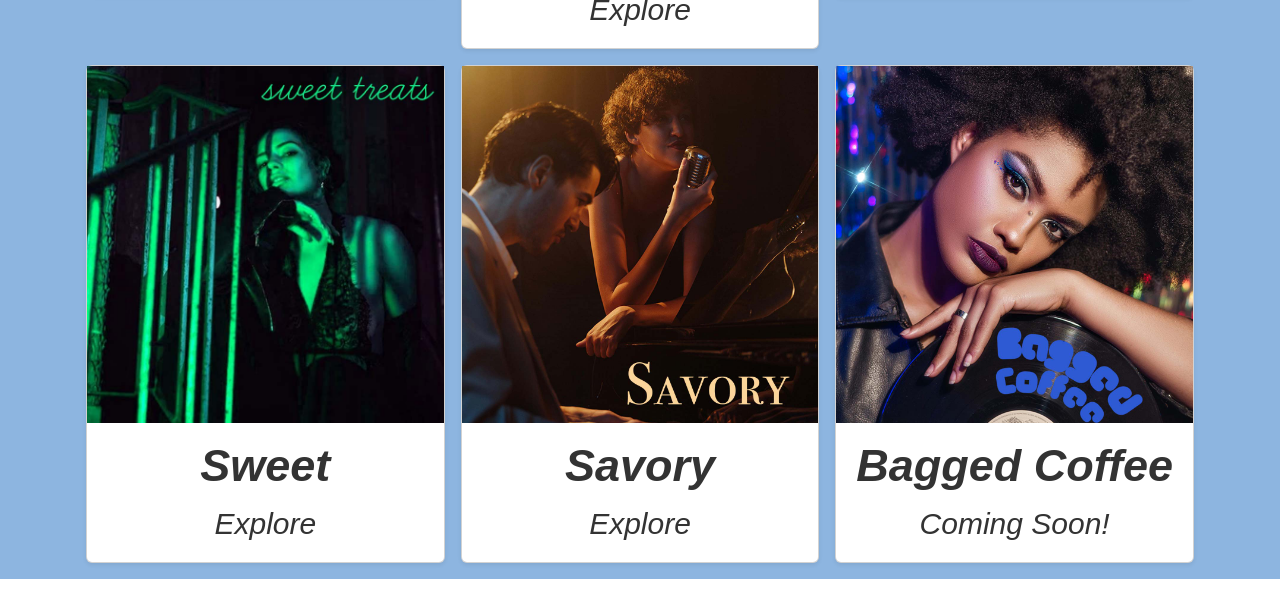
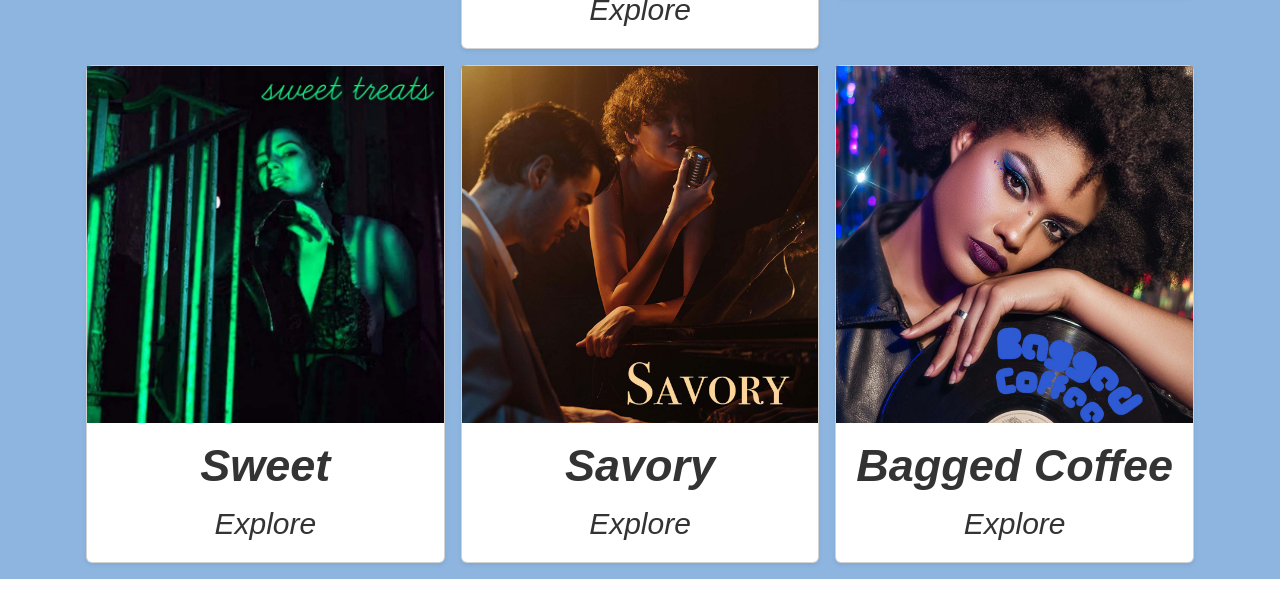
Before and after one commit to fernanda-vargas/Sip-and-Spin, a plain HTML site: page menu.html in a window 1280 px wide. Shown: the part 1658-2250 px from the top of the page. Drawn offline with nearby package versions, Linux system fonts and the light colour scheme; a web font is replaced by a local one.

Commit message:
Update menu.html

```diff
--- a/menu.html
+++ b/menu.html
@@ -160,7 +160,7 @@
                   <img src="images/disco-bagged-coffee.jpg" alt="woman holding a vinyl" class="img-fluid"></img>
                   <div class="card-body">
                     <h4 class="card-text">Bagged Coffee</h4>
-                     <a href="bagged-coffee.html" class="card-links">Coming Soon!</a>
+                     <a href="bagged-coffee.html" class="card-links">Explore</a>
                     <div class="d-flex justify-content-between align-items-center">
                     </div>
                   </div>
```
